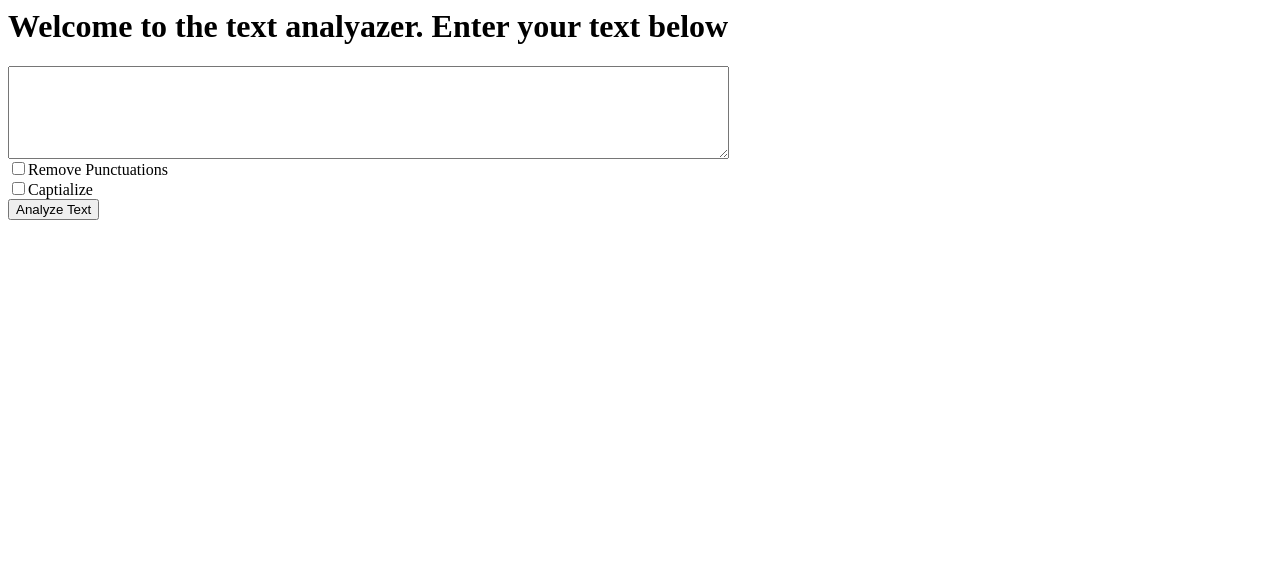
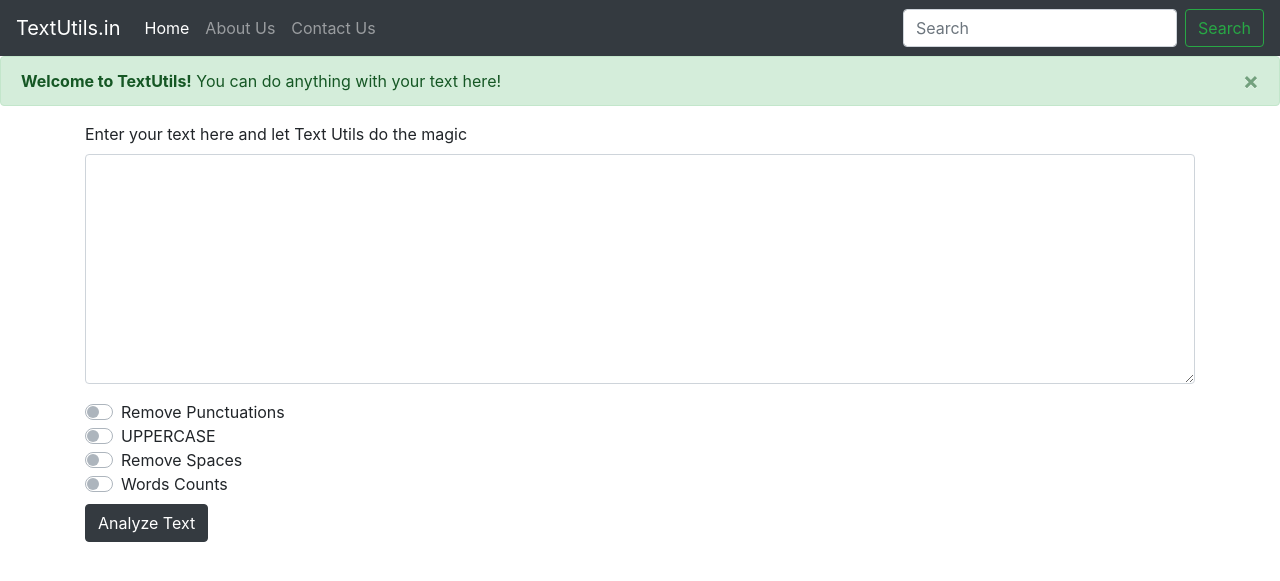
Before and after one commit to moaazafzal/textutils, a Django app: page / in a window 1280 px wide. Shown: the top 581 px of the page. Run offline with Django 3.2, Linux system fonts and the light colour scheme; some libraries are stand-ins or nearby versions.

Commit message:
Add all functionalities and polishing

```diff
--- a/templates/index.html
+++ b/templates/index.html
@@ -1,17 +1,90 @@
+<!doctype html>
 <html lang="en">
   <head>
-    <meta charset="UTF-8">
-    <title>Template is working</title>
+    <!-- Required meta tags -->
+    <meta charset="utf-8">
+    <meta name="viewport" content="width=device-width, initial-scale=1, shrink-to-fit=no">
+
+    <!-- Bootstrap CSS -->
+    <link rel="stylesheet" href="https://stackpath.bootstrapcdn.com/bootstrap/4.2.1/css/bootstrap.min.css" integrity="sha384-GJzZqFGwb1QTTN6wy59ffF1BuGJpLSa9DkKMp0DgiMDm4iYMj70gZWKYbI706tWS" crossorigin="anonymous">
+
+    <title>Text Utils</title>
   </head>
   <body>
-<h1>Welcome to the text analyazer. Enter your text below</h1>
+<nav class="navbar navbar-expand-lg navbar-dark bg-dark">
+  <a class="navbar-brand" href="#">TextUtils.in</a>
+  <button class="navbar-toggler" type="button" data-toggle="collapse" data-target="#navbarNavDropdown" aria-controls="navbarNavDropdown" aria-expanded="false" aria-label="Toggle navigation">
+    <span class="navbar-toggler-icon"></span>
+  </button>
+  <div class="collapse navbar-collapse" id="navbarNavDropdown">
+    <ul class="navbar-nav">
+      <li class="nav-item active">
+        <a class="nav-link" href="#">Home <span class="sr-only">(current)</span></a>
+      </li>
+      <li class="nav-item">
+        <a class="nav-link" href="#">About Us</a>
+      </li>
+      <li class="nav-item">
+        <a class="nav-link" href="#">Contact Us</a>
+      </li>
+
+    </ul>
+  </div>
+  <form class="form-inline">
+    <input class="form-control mr-sm-2" type="search" placeholder="Search" aria-label="Search">
+    <button class="btn btn-outline-success my-2 my-sm-0" type="submit">Search</button>
+  </form>
+</nav>
+
+
+<div class="alert alert-success alert-dismissible fade show" role="alert">
+  <strong>Welcome to TextUtils!</strong> You can do anything with your text here!
+  <button type="button" class="close" data-dismiss="alert" aria-label="Close">
+    <span aria-hidden="true">×</span>
+  </button>
+</div>
+
+
+<div class="container">
+
   <form action='/analyze' method='get'>
-    <textarea name='text' style='margin: 0px; width: 721px; height: 93px;'></textarea>
-    <br>
-  <input type="checkbox" name="removepunc">Remove Punctuations <br>
-     <input type="checkbox" name="capitilze">Captialize <br>
-    <button type='submit'> Analyze Text</button>
 
+
+
+  <div class="form-group">
+    <label for="exampleFormControlTextarea1">Enter your text here and let Text Utils do the magic</label>
+    <textarea class="form-control" name='text' id="exampleFormControlTextarea1" rows="9"></textarea>
+  </div>
+
+<div class="custom-control custom-switch">
+  <input type="checkbox" name="removepunc" class="custom-control-input" id="customSwitch1">
+  <label class="custom-control-label" for="customSwitch1">Remove Punctuations</label>
+</div>
+
+  <div class="custom-control custom-switch">
+  <input type="checkbox" name="capitilze" class="custom-control-input" id="customSwitch2">
+  <label class="custom-control-label" for="customSwitch2">UPPERCASE</label>
+</div>
+
+  <div class="custom-control custom-switch">
+  <input type="checkbox"  name="removespace" class="custom-control-input" id="customSwitch3">
+  <label class="custom-control-label" for="customSwitch3">Remove Spaces</label>
+</div>
+
+  <div class="custom-control custom-switch">
+  <input type="checkbox"  name="countwords" class="custom-control-input" id="customSwitch4">
+  <label class="custom-control-label" for="customSwitch4">Words Counts</label>
+</div>
+
+<button type="submit" class="btn btn-dark mt-2">Analyze Text</button>
     </form>
+</div>
+
+
+    <!-- Optional JavaScript -->
+    <!-- jQuery first, then Popper.js, then Bootstrap JS -->
+    <script src="https://code.jquery.com/jquery-3.3.1.slim.min.js" integrity="sha384-q8i/X+965DzO0rT7abK41JStQIAqVgRVzpbzo5smXKp4YfRvH+8abtTE1Pi6jizo" crossorigin="anonymous"></script>
+    <script src="https://cdnjs.cloudflare.com/ajax/libs/popper.js/1.14.6/umd/popper.min.js" integrity="sha384-wHAiFfRlMFy6i5SRaxvfOCifBUQy1xHdJ/yoi7FRNXMRBu5WHdZYu1hA6ZOblgut" crossorigin="anonymous"></script>
+    <script src="https://stackpath.bootstrapcdn.com/bootstrap/4.2.1/js/bootstrap.min.js" integrity="sha384-B0UglyR+jN6CkvvICOB2joaf5I4l3gm9GU6Hc1og6Ls7i6U/mkkaduKaBhlAXv9k" crossorigin="anonymous"></script>
   </body>
 </html>
--- a/textutils/views.py
+++ b/textutils/views.py
@@ -11,6 +11,8 @@ def analyze(request):
     djtext=request.GET.get('text','default')
     isremove_pun=request.GET.get('removepunc','off')
     uppercase=request.GET.get('capitilze','off')
+    removespace = request.GET.get('removespace', 'off')
+    countwords = request.GET.get('countwords', 'off')
     print(djtext)
     print(isremove_pun)
     analyzed=''
@@ -30,6 +32,20 @@ def analyze(request):
           analyzed=analyzed+char.upper()
         params={'purpose':'Capitalized ','analyzed_text':analyzed}
         return render(request,'analyze.html',params)
+    elif(removespace=="on"):
+        analyzed=''
+        for index, char in enumerate(djtext):
+            if not(djtext[index]==" " and djtext [index+1]==" "):
+                analyzed+=char
+        params={'purpose':'removespace','analyzed_text':analyzed}
+        return  render(request,'analyze.html',params)
+    elif(countwords=="on"):
+     # print(str(len(djtext)) +'aaa')
+     params={'purpose':'No of char are :','analyzed_text':len(djtext)}
+     return  render(request,'analyze.html',params)
+
+
+
 
 
     else:
```
Also changed, not shown: templates/analyze.html (+59 -7 lines). Lines whose indentation alone changed are shown as unchanged.
